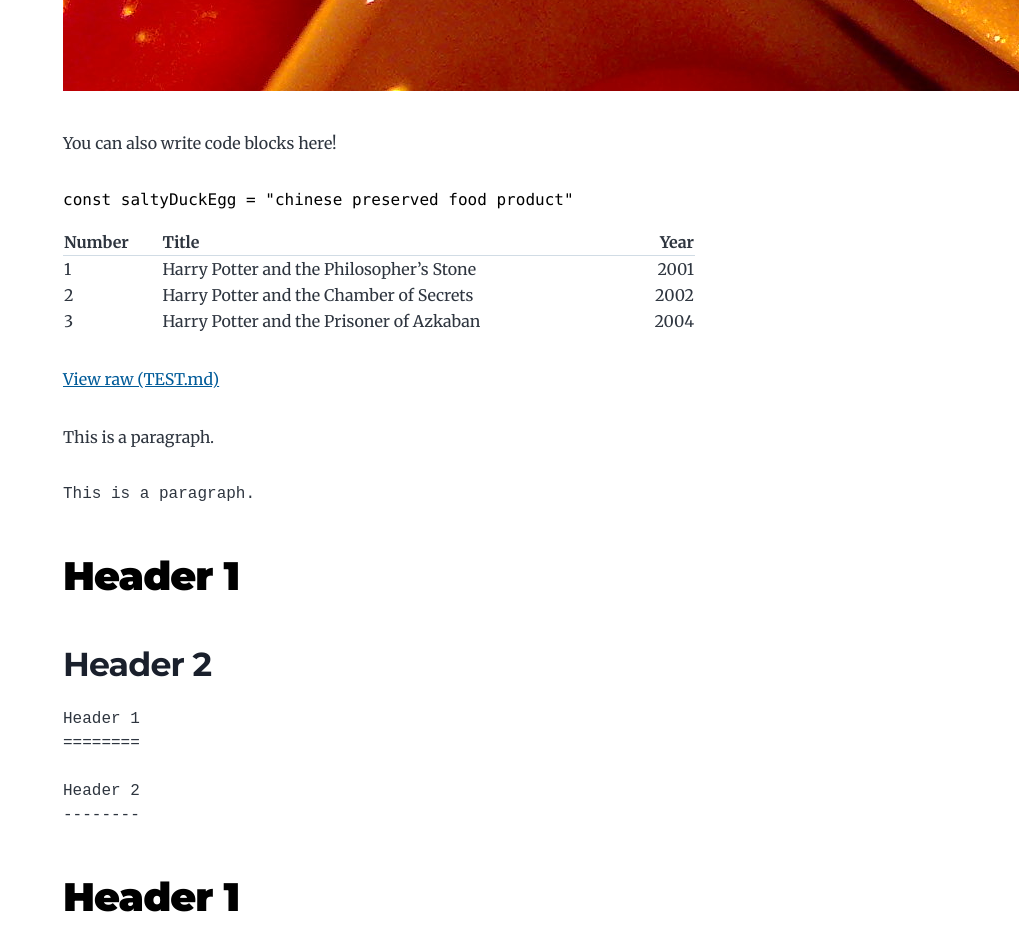
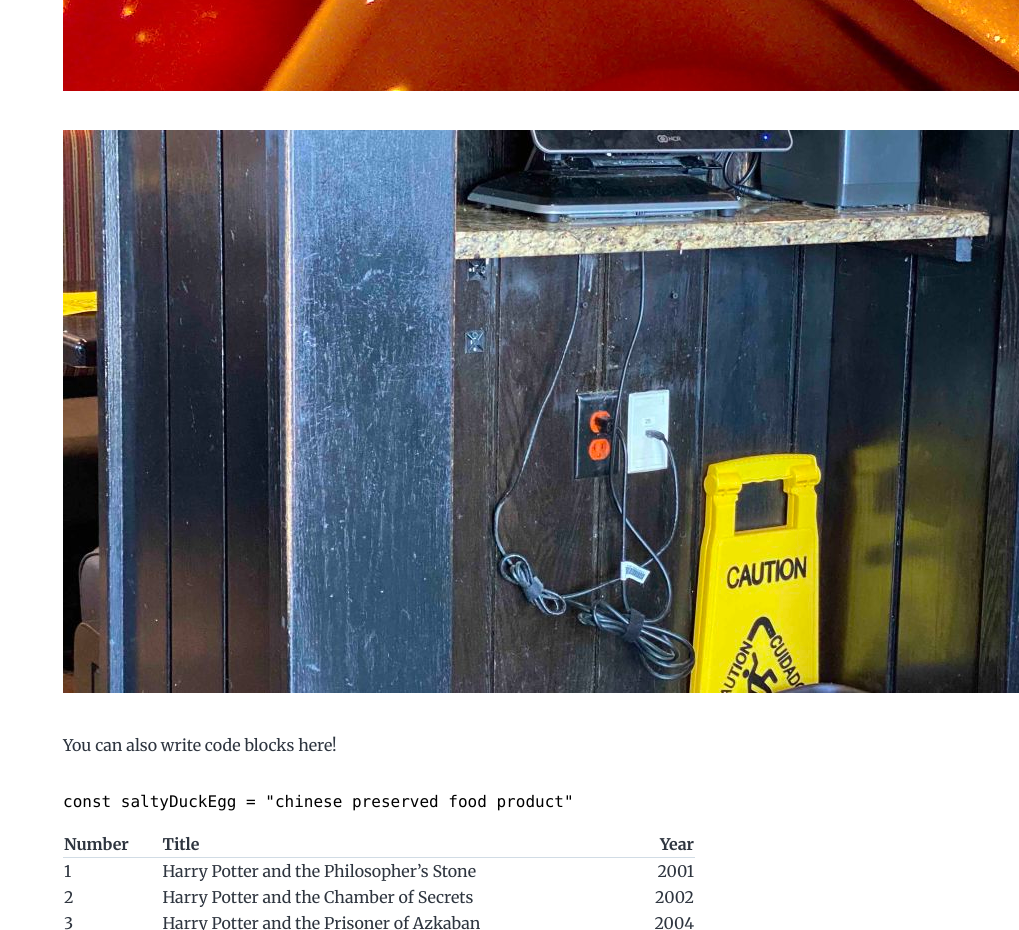
Before and after one commit to theapplegates/gatsby-starter-blogpart22, a Gatsby site: page /hello-world/ in a window 1280 px wide. Shown: the part 2140-3070 px from the top of the page, without its empty margins (261-1280 px from the left). Built offline with nearby package versions, Linux system fonts and the light colour scheme; Gatsby itself is replaced by a stand-in of ours; some packages are replaced by stand-ins of ours; code samples lack their colours.

Commit message:
added image

```diff
--- a/content/blog/hello-world/index.md
+++ b/content/blog/hello-world/index.md
@@ -20,6 +20,8 @@ Oh, and here's a great quote from this Wikipedia on
 > firm-textured, round yolk that is bright orange-red in color.
 
 ![Chinese Salty Egg](./salty_egg.jpg)
+
+![A mystery picture](./IMG_1291.jpg)
 
 You can also write code blocks here!
 
```
Also changed, not shown: content/blog/hello-world/IMG_1291.jpg (added).
